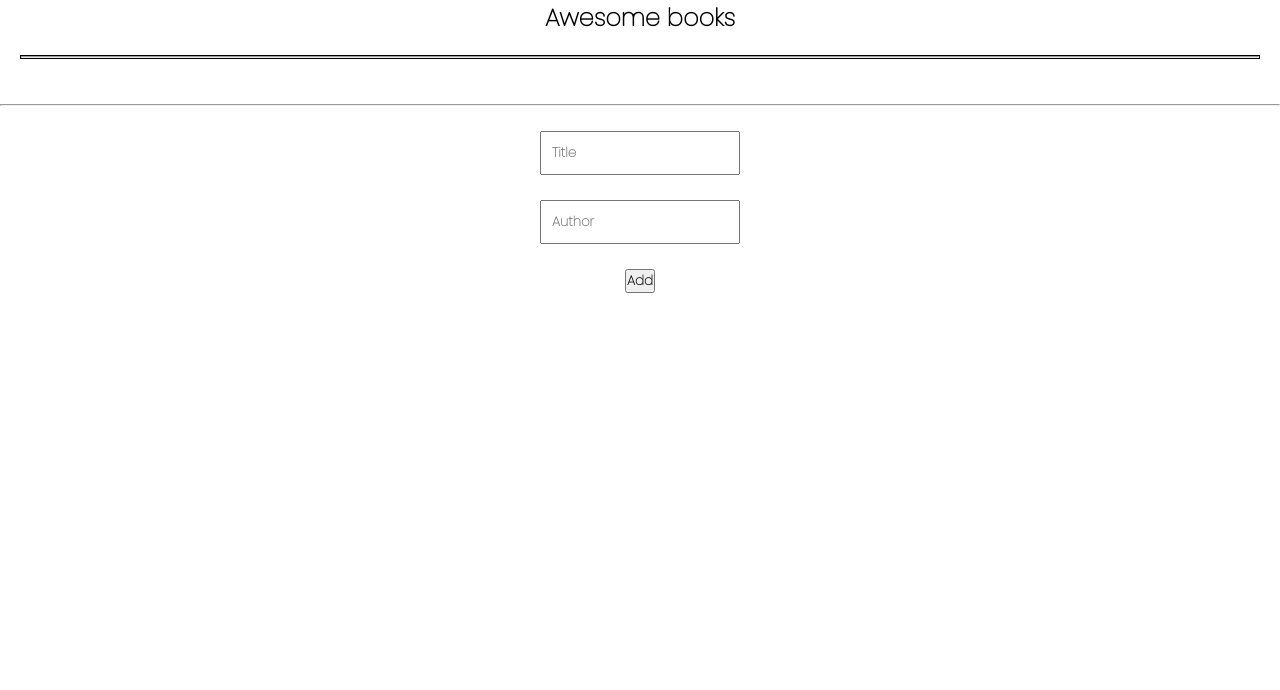
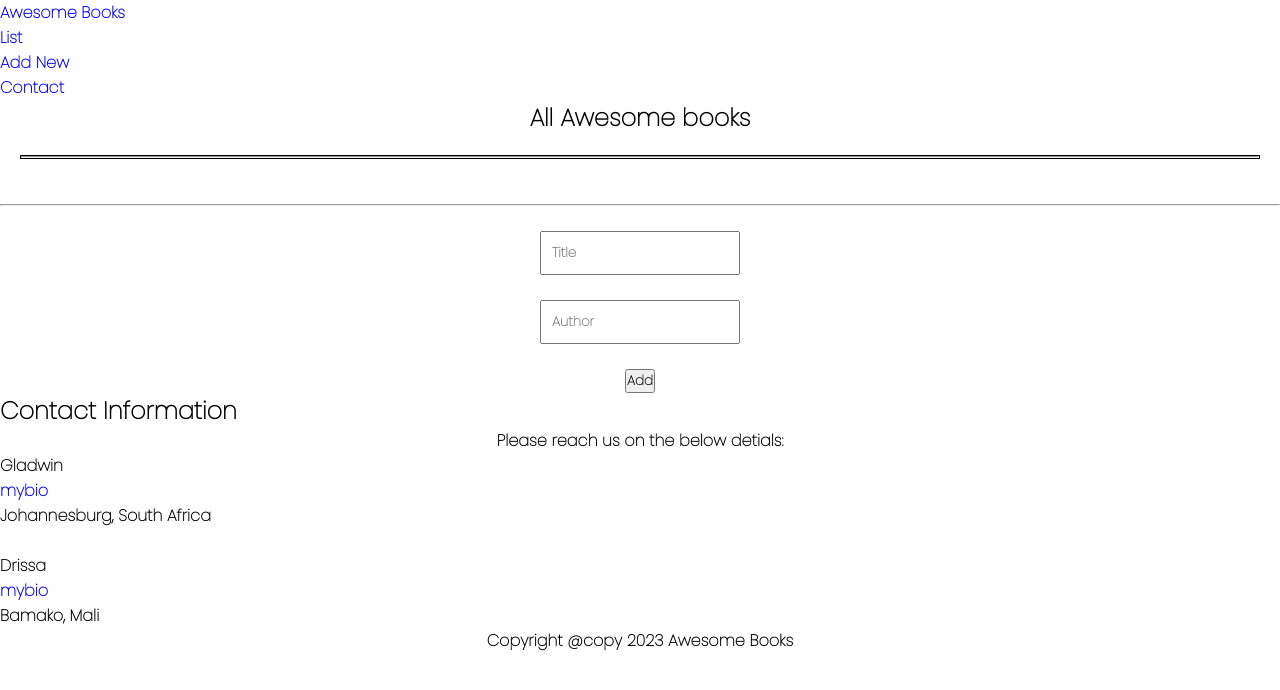
Before and after one commit to tsheporamantso/Awesome_books, a website with bundled scripts: page index.html in a window 1280 px wide. Built offline with nearby package versions, Linux system fonts and the light colour scheme.

Commit message:
Add navbar contacts and copyrights section

```diff
--- a/index.html
+++ b/index.html
@@ -8,16 +8,33 @@
     <script src="main.js" defer type="module"></script>
     <script src="./modules/menu.js"></script>    <title>Awesome Books Title Page</title>
   </head>
-  <header>
-    <nav>
 
+  <header class="header">
+    <nav class="navbar">
+        <a href="#" class="nav__branding">Awesome Books</a>
+        <ul class="nav__items">
+            <li id="home__li" class="nav__item__home">
+                <a href="#home">List</a>
+            </li>
+            <li id="add__book__li" class="nav__item__add__book">
+                <a href="#add__book">Add New</a>
+            </li>
+            <li id="contact__li" class="nav__item__contact">
+                <a href="#contact">Contact</a>
+            </li>
+        </ul>
     </nav>
 </header>
+
+<div class="time">
+    <p class="date"></p>
+</div>
+
 <main class="container">
     <div class="content">
         <article class="list-container">
             <div class="title-container">
-                <h1 class="title-bar">Awesome books</h1>
+                <h1 class="title-bar">All Awesome books</h1>
             </div>
             <div class="book-list"><hr></div>
 
@@ -30,6 +47,30 @@
             </form>
         </article>
     </div>
+
+    <section class="contact" id="contact">
+        <h2 class="contact__header">Contact Information</h2>
+        <p class="contact__text">Please reach us on the below detials:</p>
+        <ul class="contact__info">
+            <li>Gladwin</li>
+            <li>
+                <a href="https://github.com/tsheporamantso">mybio</a>
+            </li>
+            <li>Johannesburg, South Africa</li>
+        </ul>
+        <br>
+        <ul class="contact__info">
+            <li>Drissa</li>
+            <li>
+                <a href="https://github.com/touredri">mybio</a>
+            </li>
+            <li>Bamako, Mali</li>
+        </ul>
+    </section>
+
+    <footer class="footer">
+        <p class="footer__text">Copyright @copy 2023 Awesome Books</p>
+    </footer>
 </main>
 </body>
 </html>
```
